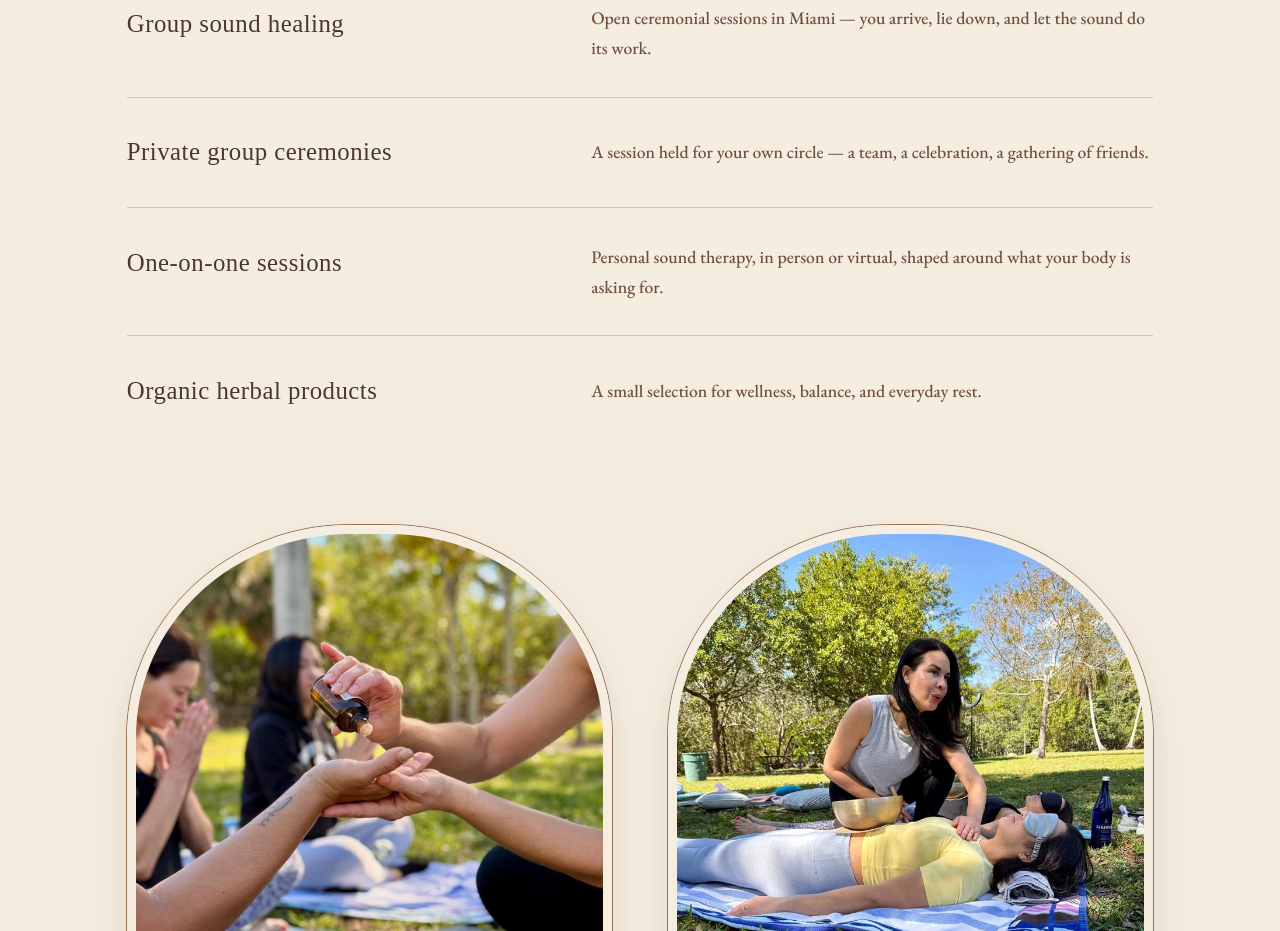
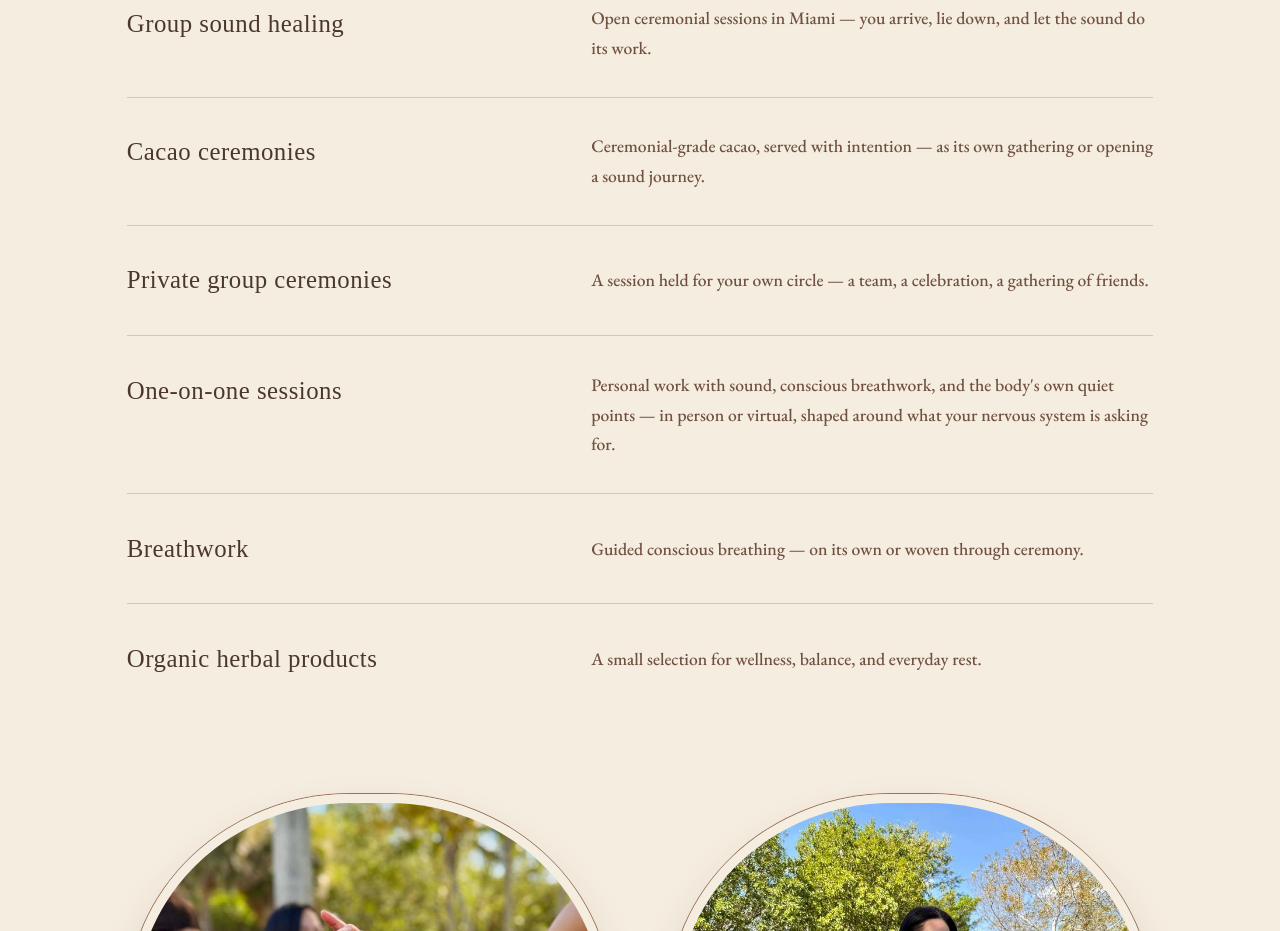
Before and after one commit to connectedpresence/alma-sonora, a website: page index.html in a window 1280 px wide. Shown: the part 1598-2529 px from the top of the page. Drawn offline with nearby package versions, Linux system fonts and the light colour scheme; a web font is replaced by a local one.

Commit message:
Expand offerings: cacao ceremonies, breathwork, enriched 1:1

```diff
--- a/index.html
+++ b/index.html
@@ -479,12 +479,20 @@ body::after{content:"";position:fixed;inset:0;z-index:99;pointer-events:none;opa
       <p>Open ceremonial sessions in Miami — you arrive, lie down, and let the sound do its work.</p>
     </div>
     <div class="offer-row reveal">
+      <h3>Cacao ceremonies</h3>
+      <p>Ceremonial-grade cacao, served with intention — as its own gathering or opening a sound journey.</p>
+    </div>
+    <div class="offer-row reveal">
       <h3>Private group ceremonies</h3>
       <p>A session held for your own circle — a team, a celebration, a gathering of friends.</p>
     </div>
     <div class="offer-row reveal">
       <h3>One-on-one sessions</h3>
-      <p>Personal sound therapy, in person or virtual, shaped around what your body is asking for.</p>
+      <p>Personal work with sound, conscious breathwork, and the body's own quiet points — in person or virtual, shaped around what your nervous system is asking for.</p>
+    </div>
+    <div class="offer-row reveal">
+      <h3>Breathwork</h3>
+      <p>Guided conscious breathing — on its own or woven through ceremony.</p>
     </div>
     <div class="offer-row reveal">
       <h3>Organic herbal products</h3>
```
Also changed, not shown: 1 other file.
